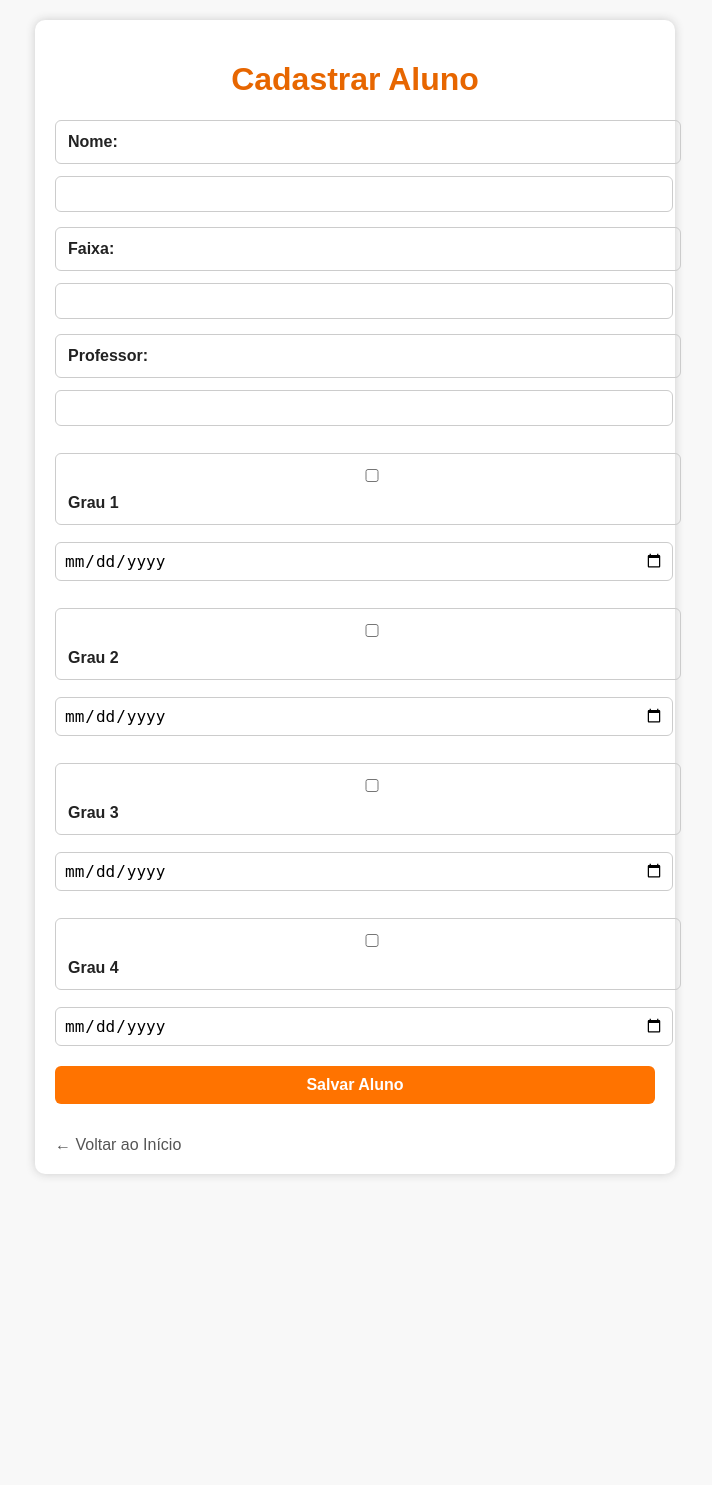
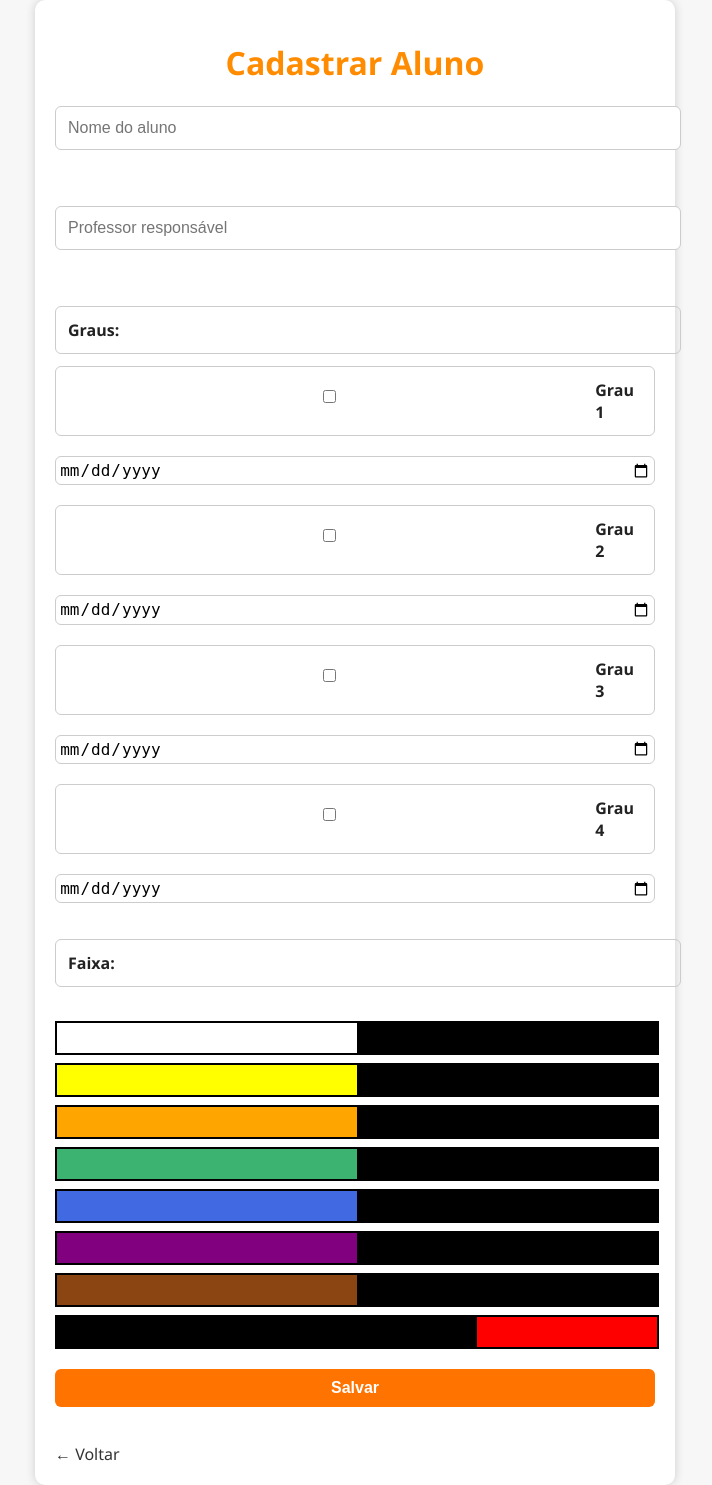
Before and after one commit to RodrigoFrancoBatata/conexao-paulista-app, a Flask app: page /cadastrar_aluno in a window 1280 px wide. Shown: the whole page, without its empty margins (285-997 px from the left). Before the commit the page ends 1177 px from the top, so only its background shows below. Run offline with Flask 3, Linux system fonts and the light colour scheme.

Commit message:
restaurando formulário visual de cadastro de alunos

```diff
--- a/templates/alunos.html
+++ b/templates/alunos.html
@@ -3,61 +3,54 @@
 <head>
   <meta charset="UTF-8">
   <title>Cadastrar Aluno</title>
-  <meta name="viewport" content="width=device-width, initial-scale=1">
   <link rel="stylesheet" href="/static/style.css">
   <style>
-    body {
-      font-family: Arial, sans-serif;
-      background-color: #f8f8f8;
-      padding: 20px;
+    .grau-container {
+      display: flex;
+      flex-direction: column;
+      gap: 0.5rem;
+      margin-bottom: 1.5rem;
     }
 
-    .container {
-      max-width: 600px;
-      margin: auto;
-      background: white;
-      padding: 20px;
-      border-radius: 10px;
-      box-shadow: 0px 0px 10px #ccc;
+    .grau-item {
+      display: flex;
+      align-items: center;
+      gap: 0.5rem;
+      flex-wrap: wrap;
     }
 
-    h1 {
-      color: #e76600;
-      text-align: center;
-    }
-
-    label {
-      display: block;
-      margin-top: 15px;
+    .grau-item label {
+      display: flex;
+      align-items: center;
+      gap: 0.3rem;
       font-weight: bold;
     }
 
-    input[type="text"],
-    input[type="date"] {
-      width: 100%;
-      padding: 8px;
-      margin-top: 5px;
-      border: 1px solid #ccc;
-      border-radius: 6px;
+    .grau-item input[type="date"] {
+      padding: 0.2rem;
     }
 
-    .checkbox-group {
-      margin-top: 10px;
+    .faixa {
+      width: 100%;
+      height: 30px;
+      border: 2px solid #000;
+      margin-bottom: 0.5rem;
+      cursor: pointer;
+      transition: 0.3s;
     }
 
-    .checkbox-group label {
-      display: inline-block;
-      margin-right: 10px;
+    .faixa:hover {
+      transform: scale(1.02);
     }
 
     button {
-      margin-top: 20px;
       background-color: #ff7300;
       color: white;
+      font-weight: bold;
       padding: 10px 20px;
       border: none;
       border-radius: 6px;
-      font-size: 16px;
+      margin-top: 20px;
       cursor: pointer;
     }
 
@@ -65,51 +58,77 @@
       background-color: #e25d00;
     }
 
-    .btn-voltar {
+    .container {
+      max-width: 600px;
+      margin: auto;
+      background-color: #fff;
+      padding: 20px;
+      border-radius: 10px;
+      box-shadow: 0 0 10px #ccc;
+    }
+
+    .back {
       display: inline-block;
       margin-top: 20px;
+      color: #333;
       text-decoration: none;
-      color: #555;
     }
   </style>
 </head>
 <body>
   <div class="container">
-    <h1>Cadastrar Aluno</h1>
-    <form method="POST" action="{{ url_for('alunos') }}">
-      <label for="nome">Nome:</label>
-      <input type="text" id="nome" name="nome" required>
+    <h1 style="color: darkorange; text-align: center;">Cadastrar Aluno</h1>
+    <form action="/alunos" method="post">
+      <input type="text" name="nome" placeholder="Nome do aluno" required><br><br>
+      <input type="text" name="professor" placeholder="Professor responsável" required><br><br>
 
-      <label for="faixa">Faixa:</label>
-      <input type="text" id="faixa" name="faixa" required>
-
-      <label for="professor">Professor:</label>
-      <input type="text" id="professor" name="professor" required>
-
-      <div class="checkbox-group">
+      <label><strong>Graus:</strong></label>
+      <div class="grau-container">
+        <div class="grau-item">
           <label><input type="checkbox" name="grau1"> Grau 1</label>
           <input type="date" name="data_grau1">
         </div>
-
-      <div class="checkbox-group">
+        <div class="grau-item">
           <label><input type="checkbox" name="grau2"> Grau 2</label>
           <input type="date" name="data_grau2">
         </div>
-
-      <div class="checkbox-group">
+        <div class="grau-item">
           <label><input type="checkbox" name="grau3"> Grau 3</label>
           <input type="date" name="data_grau3">
         </div>
-
-      <div class="checkbox-group">
+        <div class="grau-item">
           <label><input type="checkbox" name="grau4"> Grau 4</label>
           <input type="date" name="data_grau4">
         </div>
+      </div>
 
-      <button type="submit">Salvar Aluno</button>
+      <label><strong>Faixa:</strong></label><br>
+      <input type="hidden" name="faixa" id="faixaSelecionada" required>
+
+      <div onclick="selecionarFaixa('branca')" class="faixa" style="background: linear-gradient(to right, white 50%, black 50%)"></div>
+      <div onclick="selecionarFaixa('amarela')" class="faixa" style="background: linear-gradient(to right, yellow 50%, black 50%)"></div>
+      <div onclick="selecionarFaixa('laranja')" class="faixa" style="background: linear-gradient(to right, orange 50%, black 50%)"></div>
+      <div onclick="selecionarFaixa('verde')" class="faixa" style="background: linear-gradient(to right, mediumseagreen 50%, black 50%)"></div>
+      <div onclick="selecionarFaixa('azul')" class="faixa" style="background: linear-gradient(to right, royalblue 50%, black 50%)"></div>
+      <div onclick="selecionarFaixa('roxa')" class="faixa" style="background: linear-gradient(to right, purple 50%, black 50%)"></div>
+      <div onclick="selecionarFaixa('marrom')" class="faixa" style="background: linear-gradient(to right, saddlebrown 50%, black 50%)"></div>
+      <div onclick="selecionarFaixa('preta')" class="faixa" style="background: linear-gradient(to right, black 70%, red 30%)"></div>
+
+      <button type="submit">Salvar</button>
     </form>
 
-    <a href="/" class="btn-voltar">← Voltar ao Início</a>
+    <div style="margin-top: 1rem;">
+      <a href="/" class="back">← Voltar</a>
     </div>
+  </div>
+
+  <script>
+    function selecionarFaixa(faixa) {
+      document.getElementById("faixaSelecionada").value = faixa;
+      const faixas = document.querySelectorAll(".faixa");
+      faixas.forEach(f => f.style.outline = "");
+      event.currentTarget.style.outline = "3px solid red";
+    }
+  </script>
 </body>
 </html>
```
Lines whose indentation alone changed are shown as unchanged.
